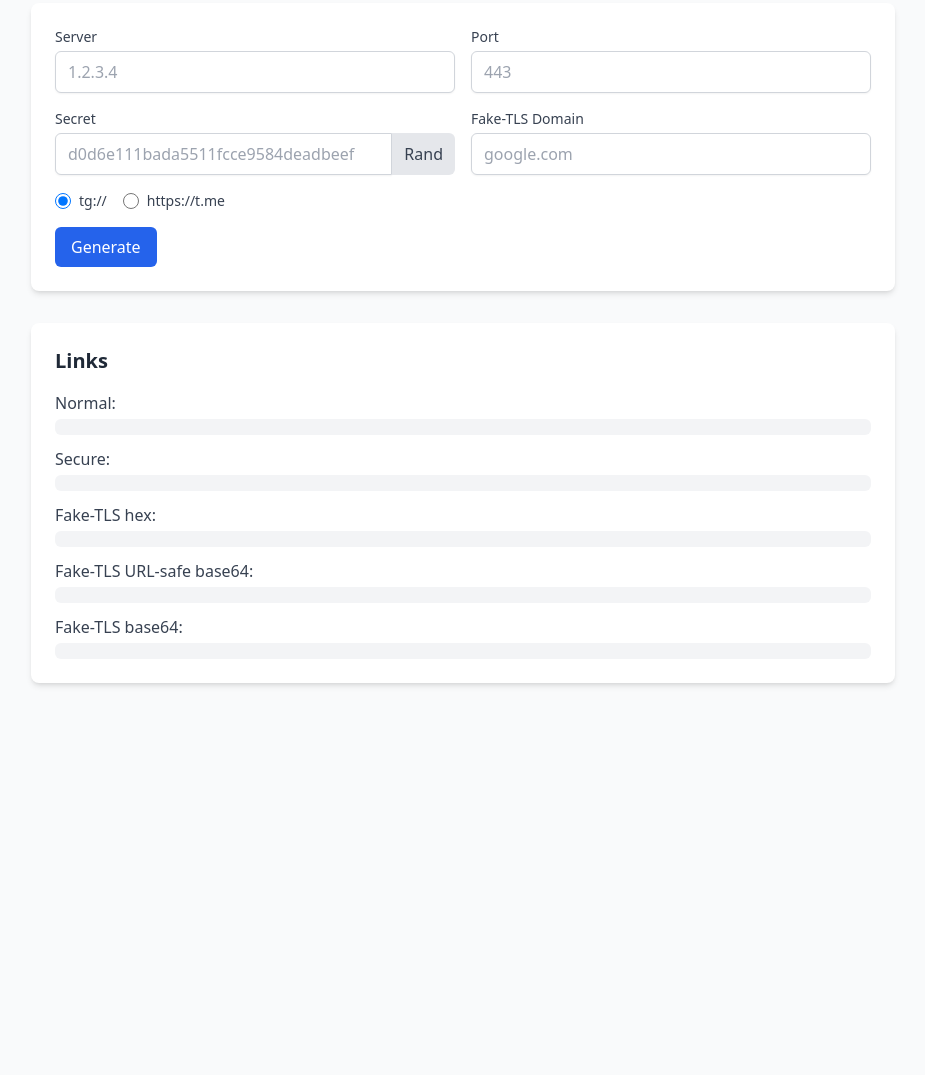
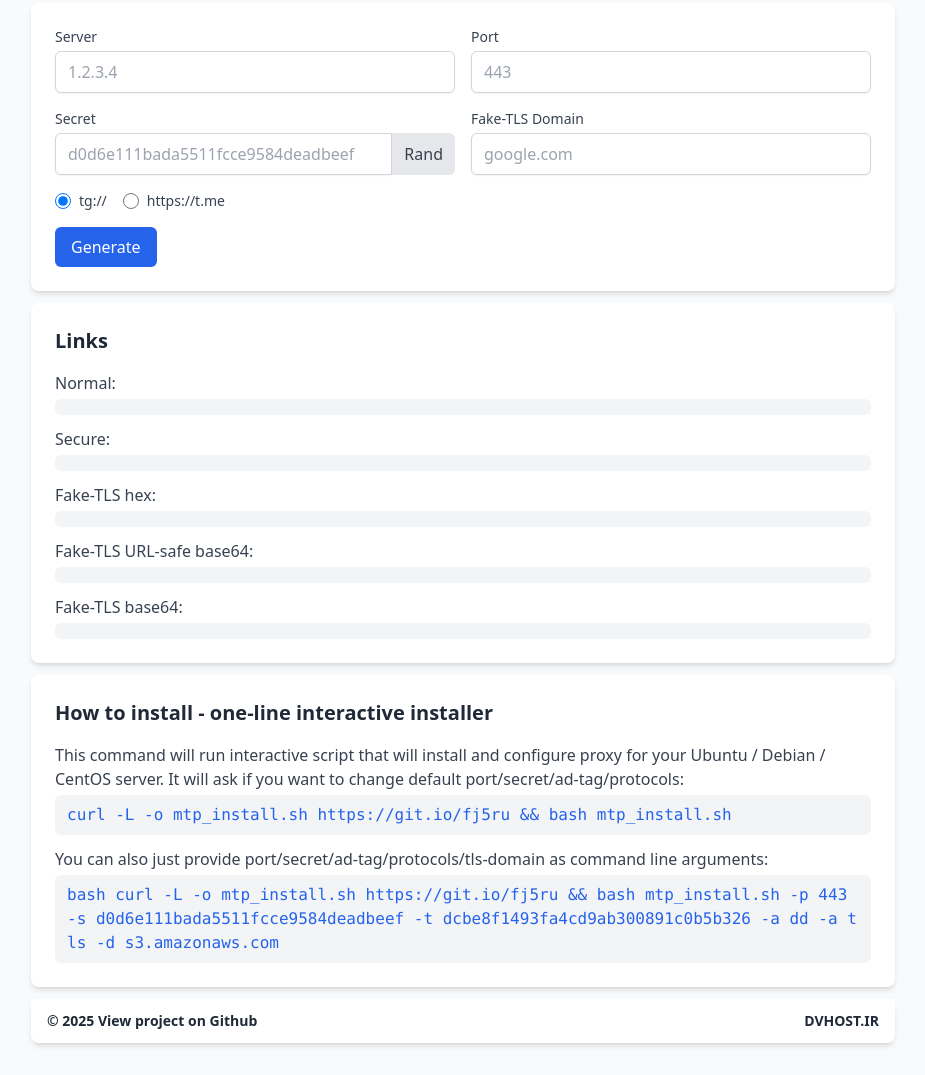
Before and after one commit to dev-ir/Telegram-MTProto-Proxy, a plain HTML site: page index.html in a window 1280 px wide. Shown: the part 97-1172 px from the top of the page, without its empty margins (177-1102 px from the left). Before the commit the page ends 844 px from the top, so only its background shows below. Drawn offline with nearby package versions, Linux system fonts and the light colour scheme.

Commit message:
add installer box

```diff
--- a/index.html
+++ b/index.html
@@ -1,5 +1,6 @@
 <!DOCTYPE html>
 <html lang="en">
+
 <head>
   <meta charset="UTF-8">
   <meta name="viewport" content="width=device-width, initial-scale=1.0">
@@ -32,8 +33,8 @@
     }
 
     function bytesToBase64(data) {
-      var str = String.fromCharCode.apply(null,data);
-      return btoa(str).replace(/.{76}(?=.)/g,'$&\n');
+      var str = String.fromCharCode.apply(null, data);
+      return btoa(str).replace(/.{76}(?=.)/g, '$&\n');
     }
 
     function base64ToBytes(str) {
@@ -111,7 +112,7 @@
       } else if (s.startsWith("7")) {
         protocol = "Fake-TLS";
         var bin_secret;
-        if(/^[0-9a-zA-Z_=-]+$/.test(s)) {
+        if (/^[0-9a-zA-Z_=-]+$/.test(s)) {
           bin_secret = urlSafeBase64ToBytes(s)
           protocol += ", URL-safe base64 secret"
         } else if (/^[0-9a-zA-Z\+\/=]+$/.test(s)) {
@@ -136,8 +137,8 @@
       }
     }
 
-    document.addEventListener("DOMContentLoaded", function() {
-      $$("#generate")[0].onclick = function() {
+    document.addEventListener("DOMContentLoaded", function () {
+      $$("#generate")[0].onclick = function () {
         var form = $$("#generator-form")[0];
         var server = form.server.value;
         var port = form.port.value;
@@ -147,7 +148,7 @@
 
         var secret_bytes = hexToBytes(secret);
         var dd_secret = "dd" + secret
-        var domain_bytes = Array.from(tls_domain).map( (c) => c.charCodeAt(0) );
+        var domain_bytes = Array.from(tls_domain).map((c) => c.charCodeAt(0));
         var tls_bytes = hexToBytes("ee" + secret).concat(domain_bytes);
         var tg_prefix = url_type + "proxy?server=" + server + "&port=" + port + "&secret=";
 
@@ -158,7 +159,7 @@
         setUrl("#url-tls-safeb64", tg_prefix + bytesToUrlSafeBase64(tls_bytes));
       }
 
-      $$("#rand-secret")[0].onclick = function() {
+      $$("#rand-secret")[0].onclick = function () {
         var rand_hex = [];
         for (var i = 0; i < 16; i++) {
           rand_hex.push(getRandomInt(256));
@@ -166,7 +167,7 @@
         $$("#secret")[0].value = bytesToHex(rand_hex);
       }
 
-      $$("#parse")[0].onclick = function() {
+      $$("#parse")[0].onclick = function () {
         var form = $$("#parser-form")[0];
         var link = form["parse-link"].value;
         var parsed = parse(link);
@@ -177,7 +178,7 @@
         show("#parse-domain", parsed.domain);
       }
 
-      $$("#parse-and-generate")[0].onclick = function() {
+      $$("#parse-and-generate")[0].onclick = function () {
         var form = $$("#parser-form")[0];
         var link = form["parse-link"].value;
         var parsed = parse(link);
@@ -196,76 +197,121 @@
     })
   </script>
 </head>
+
 <body class="bg-gray-50 min-h-screen">
   <div class="container mx-auto px-4 py-8 max-w-4xl">
     <header class="mb-8">
       <h1 class="text-3xl font-bold text-gray-800 mb-2">Telegram MTProto Proxy Link Generator</h1>
     </header>
-
-    <div class="bg-white rounded-lg shadow-md p-6 mb-8">
+    <div class="bg-white rounded-lg shadow-md p-6 mb-3">
       <form id="generator-form" name="generator-form" class="space-y-4">
         <div class="grid grid-cols-1 md:grid-cols-2 gap-4">
           <div>
             <label for="server" class="block text-sm font-medium text-gray-700 mb-1">Server</label>
-            <input id="server" name="server" placeholder="1.2.3.4" class="w-full px-3 py-2 border border-gray-300 rounded-md shadow-sm focus:outline-none focus:ring-blue-500 focus:border-blue-500">
+            <input id="server" name="server" placeholder="1.2.3.4"
+              class="w-full px-3 py-2 border border-gray-300 rounded-md shadow-sm focus:outline-none focus:ring-blue-500 focus:border-blue-500">
           </div>
           <div>
             <label for="port" class="block text-sm font-medium text-gray-700 mb-1">Port</label>
-            <input id="port" name="port" placeholder="443" class="w-full px-3 py-2 border border-gray-300 rounded-md shadow-sm focus:outline-none focus:ring-blue-500 focus:border-blue-500">
+            <input id="port" name="port" placeholder="443"
+              class="w-full px-3 py-2 border border-gray-300 rounded-md shadow-sm focus:outline-none focus:ring-blue-500 focus:border-blue-500">
           </div>
           <div>
             <label for="secret" class="block text-sm font-medium text-gray-700 mb-1">Secret</label>
             <div class="flex">
-              <input id="secret" name="secret" placeholder="d0d6e111bada5511fcce9584deadbeef" class="flex-1 px-3 py-2 border border-gray-300 rounded-l-md shadow-sm focus:outline-none focus:ring-blue-500 focus:border-blue-500">
-              <button type="button" id="rand-secret" class="px-3 py-2 bg-gray-200 text-gray-700 rounded-r-md hover:bg-gray-300 focus:outline-none focus:ring-2 focus:ring-offset-2 focus:ring-blue-500">Rand</button>
+              <input id="secret" name="secret" placeholder="d0d6e111bada5511fcce9584deadbeef"
+                class="flex-1 px-3 py-2 border border-gray-300 rounded-l-md shadow-sm focus:outline-none focus:ring-blue-500 focus:border-blue-500">
+              <button type="button" id="rand-secret"
+                class="px-3 py-2 bg-gray-200 text-gray-700 rounded-r-md hover:bg-gray-300 focus:outline-none focus:ring-2 focus:ring-offset-2 focus:ring-blue-500">Rand</button>
             </div>
           </div>
           <div>
             <label for="domain" class="block text-sm font-medium text-gray-700 mb-1">Fake-TLS Domain</label>
-            <input id="domain" name="domain" placeholder="google.com" class="w-full px-3 py-2 border border-gray-300 rounded-md shadow-sm focus:outline-none focus:ring-blue-500 focus:border-blue-500">
+            <input id="domain" name="domain" placeholder="google.com"
+              class="w-full px-3 py-2 border border-gray-300 rounded-md shadow-sm focus:outline-none focus:ring-blue-500 focus:border-blue-500">
           </div>
         </div>
-
         <div class="flex items-center space-x-4">
           <div class="flex items-center space-x-2">
-            <input type="radio" id="tg" name="url_type" value="tg://" checked class="h-4 w-4 text-blue-600 focus:ring-blue-500">
+            <input type="radio" id="tg" name="url_type" value="tg://" checked
+              class="h-4 w-4 text-blue-600 focus:ring-blue-500">
             <label for="tg" class="text-sm font-medium text-gray-700">tg://</label>
           </div>
           <div class="flex items-center space-x-2">
-            <input type="radio" id="tme" name="url_type" value="https://t.me/" class="h-4 w-4 text-blue-600 focus:ring-blue-500">
+            <input type="radio" id="tme" name="url_type" value="https://t.me/"
+              class="h-4 w-4 text-blue-600 focus:ring-blue-500">
             <label for="tme" class="text-sm font-medium text-gray-700">https://t.me</label>
           </div>
         </div>
-
-        <button type="button" id="generate" class="w-full md:w-auto px-4 py-2 bg-blue-600 text-white rounded-md hover:bg-blue-700 focus:outline-none focus:ring-2 focus:ring-offset-2 focus:ring-blue-500">Generate</button>
+        <button type="button" id="generate"
+          class="w-full md:w-auto px-4 py-2 bg-blue-600 text-white rounded-md hover:bg-blue-700 focus:outline-none focus:ring-2 focus:ring-offset-2 focus:ring-blue-500">Generate</button>
       </form>
     </div>
-
-    <div class="bg-white rounded-lg shadow-md p-6 mb-8">
+    <div class="bg-white rounded-lg shadow-md p-6 mb-3">
       <h2 class="text-xl font-semibold text-gray-800 mb-4">Links</h2>
       <div class="space-y-3">
         <div>
           <span class="font-medium text-gray-700">Normal:</span>
-          <a id="url-normal" href="#" class="block mt-1 px-3 py-2 bg-gray-100 rounded-md text-blue-600 hover:text-blue-800 break-all"></a>
+          <a id="url-normal" href="#"
+            class="block mt-1 px-3 py-2 bg-gray-100 rounded-md text-blue-600 hover:text-blue-800 break-all"></a>
         </div>
         <div>
           <span class="font-medium text-gray-700">Secure:</span>
-          <a id="url-dd" href="#" class="block mt-1 px-3 py-2 bg-gray-100 rounded-md text-blue-600 hover:text-blue-800 break-all"></a>
+          <a id="url-dd" href="#"
+            class="block mt-1 px-3 py-2 bg-gray-100 rounded-md text-blue-600 hover:text-blue-800 break-all"></a>
         </div>
         <div>
           <span class="font-medium text-gray-700">Fake-TLS hex:</span>
-          <a id="url-tls-hex" href="#" class="block mt-1 px-3 py-2 bg-gray-100 rounded-md text-blue-600 hover:text-blue-800 break-all"></a>
+          <a id="url-tls-hex" href="#"
+            class="block mt-1 px-3 py-2 bg-gray-100 rounded-md text-blue-600 hover:text-blue-800 break-all"></a>
         </div>
         <div>
           <span class="font-medium text-gray-700">Fake-TLS URL-safe base64:</span>
-          <a id="url-tls-safeb64" href="#" class="block mt-1 px-3 py-2 bg-gray-100 rounded-md text-blue-600 hover:text-blue-800 break-all"></a>
+          <a id="url-tls-safeb64" href="#"
+            class="block mt-1 px-3 py-2 bg-gray-100 rounded-md text-blue-600 hover:text-blue-800 break-all"></a>
         </div>
         <div>
           <span class="font-medium text-gray-700">Fake-TLS base64:</span>
-          <a id="url-tls-b64" href="#" class="block mt-1 px-3 py-2 bg-gray-100 rounded-md text-blue-600 hover:text-blue-800 break-all"></a>
+          <a id="url-tls-b64" href="#"
+            class="block mt-1 px-3 py-2 bg-gray-100 rounded-md text-blue-600 hover:text-blue-800 break-all"></a>
         </div>
       </div>
     </div>
+    <div class="bg-white rounded-lg shadow-md p-6 mb-3">
+      <h2 class="text-xl font-semibold text-gray-800 mb-4">How to install - one-line interactive installer</h2>
+      <div class="space-y-3">
+        <div>
+          <span class="font-medium text-gray-700">This command will run interactive script that will install and
+            configure proxy for your Ubuntu / Debian / CentOS server. It will ask if you want to change default
+            port/secret/ad-tag/protocols:</span>
+          <code id="url-normal" href="#"
+            class="block mt-1 px-3 py-2 bg-gray-100 rounded-md text-blue-600 hover:text-blue-800 break-all">
+            curl -L -o mtp_install.sh https://git.io/fj5ru && bash mtp_install.sh
+          </code>
+        </div>
+        <div>
+          <span class="font-medium text-gray-700">You can also just provide port/secret/ad-tag/protocols/tls-domain as
+            command line arguments:</span>
+          <code id="url-dd" href="#"
+            class="block mt-1 px-3 py-2 bg-gray-100 rounded-md text-blue-600 hover:text-blue-800 break-all">
+            bash curl -L -o mtp_install.sh https://git.io/fj5ru && bash mtp_install.sh -p 443 -s d0d6e111bada5511fcce9584deadbeef -t dcbe8f1493fa4cd9ab300891c0b5b326 -a dd -a tls -d s3.amazonaws.com
+          </code>
+        </div>
+      </div>
+    </div>
+    <footer class="bg-white ">
+      <div class="mx-auto w-full max-w-screen-xl">
+        <div class="px-4 py-3 bg-gray-100 bg-white rounded-lg shadow-md md:flex md:items-center md:justify-between">
+          <span class="text-sm font-semibold text-gray-800">© 2025 <a
+              href="https://github.com/dev-ir/Telegram-MTProto-Proxy">View project on Github </a>
+          </span>
+          <span class="text-sm font-semibold text-gray-800"><a
+              href="https://t.me/dvhost_cloud">DVHOST.IR</a>
+          </span>
+        </div>
+      </div>
+    </footer>
   </div>
 </body>
+
 </html>
```
